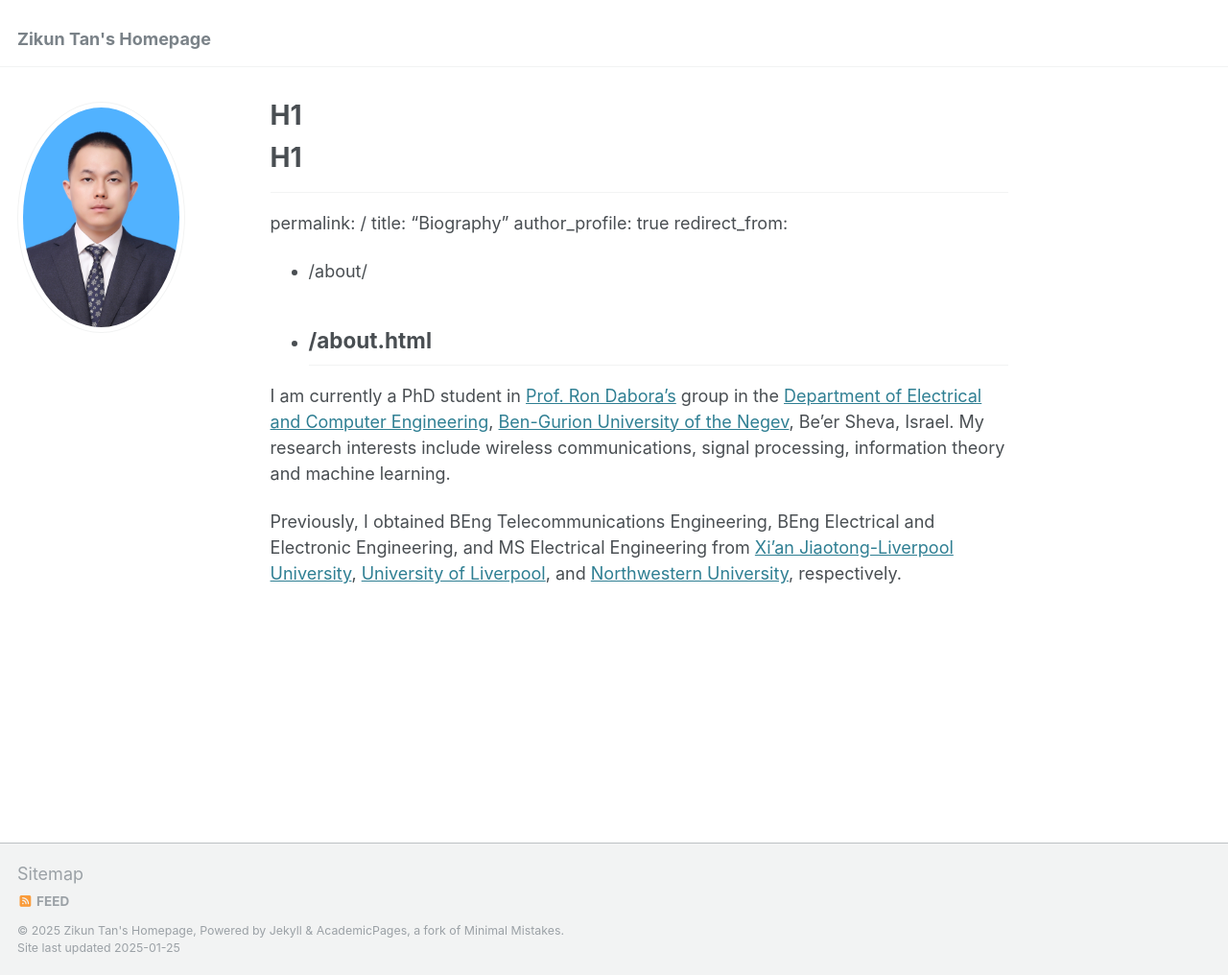
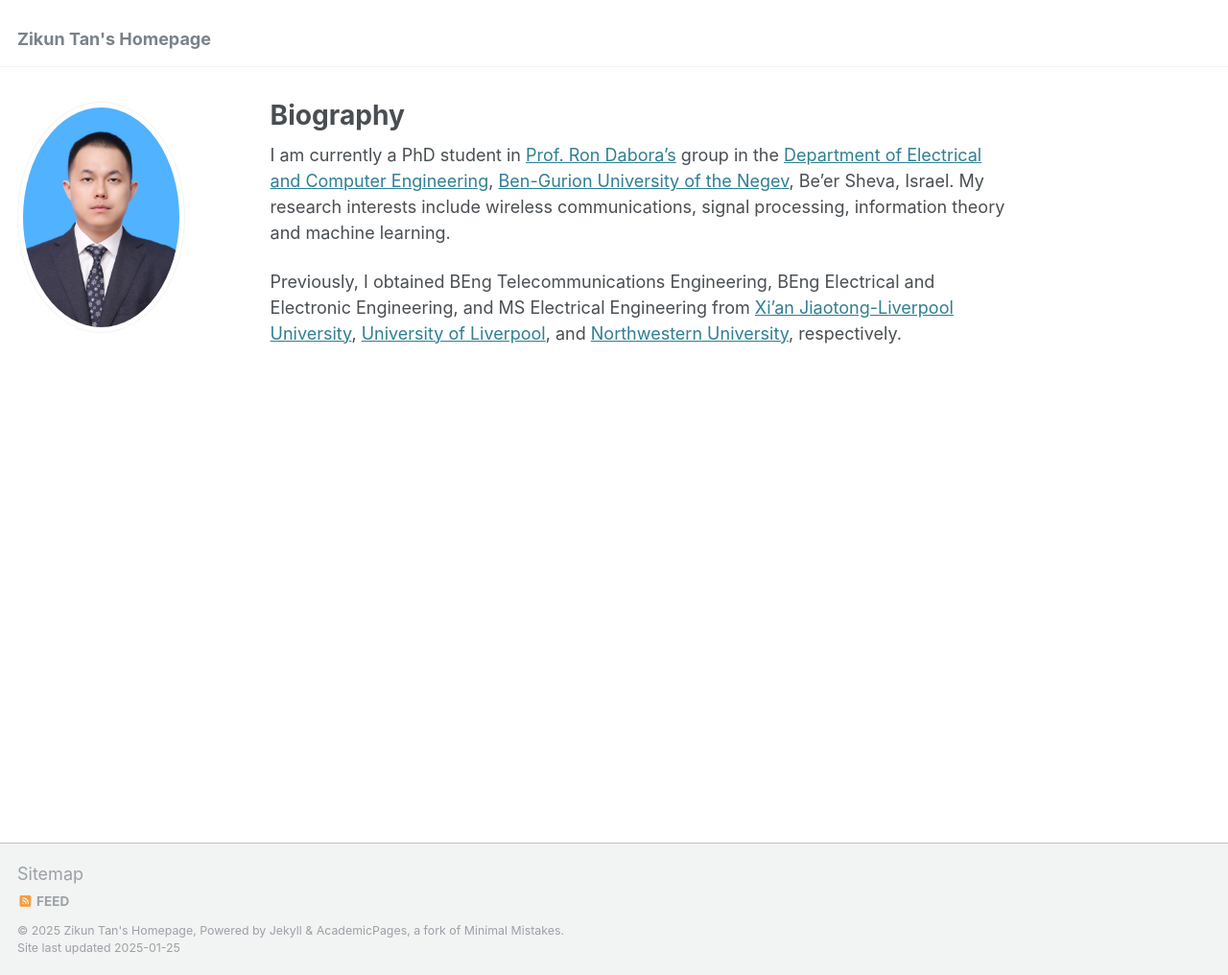
Before and after one commit to ZikunTan/zikuntan.github.io, a Jekyll site: the page built from _pages/about.md, in a window 1280 px wide and 1016 px high. Shown: the whole window at 96% size. Built offline with Jekyll 4.4.1, drawn with Linux system fonts in a browser that asks for light colours; our own code applies the rules of GitHub Pages for plain Markdown files.

Commit message:
Update about.md

```diff
--- a/_pages/about.md
+++ b/_pages/about.md
@@ -1,6 +1,6 @@
-# H1
 ---
 permalink: /
+# H1
 title: "Biography"
 author_profile: true
 redirect_from:
```
